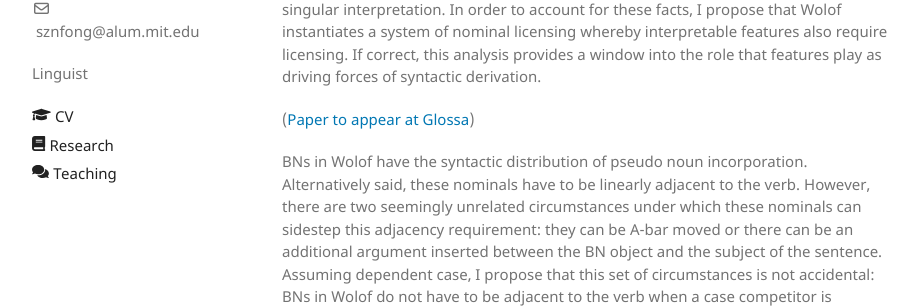
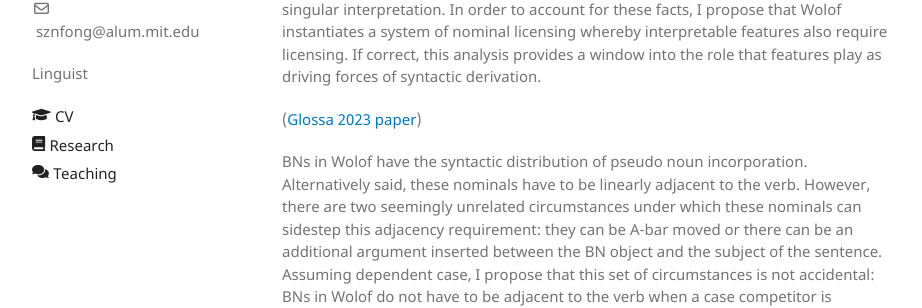
Before and after one commit to sznfng/sznfng.github.io, a Jekyll site: the page built from research.md, in a window 1280 px wide and 900 px high, scrolled down 1196 px. Shown: the part 151-459 px from the top of the window, without its empty margins (178-1100 px from the left). Built offline with Jekyll 4.4.1, drawn with Linux system fonts in a browser that asks for light colours.

Commit message:
Update research.md

```diff
--- a/research.md
+++ b/research.md
@@ -25,7 +25,7 @@ In Wolof, control clauses differ in whether or not the embedded PRO subject is p
 
 The semantic interpretation and syntactic distribution of BNs in Wolof differ from what is taken to characterize their counterparts in other languages. First, instead of being number neutral (i.e. compatible with either a singular or plural interpretation), BNs in Wolof are singular when unmodified. They can only receive a plural interpretation when the BN is accompanied by nominal morphology that can expone a plural feature. Importantly, if such morphological is number-invariant, the BN retains a singular interpretation. In order to account for these facts, I propose that Wolof instantiates a system of nominal licensing whereby interpretable features also require licensing. If correct, this analysis provides a window into the role that features play as driving forces of syntactic derivation.
 
-([Paper to appear at Glossa](https://lingbuzz.net/lingbuzz/004922))
+([Glossa 2023 paper](https://doi.org/10.16995/glossa.8581))
 
 BNs in Wolof have the syntactic distribution of pseudo noun incorporation. Alternatively said, these nominals have to be linearly adjacent to the verb. However, there are two seemingly unrelated circumstances under which these nominals can sidestep this adjacency requirement: they can be A-bar moved or there can be an additional argument inserted between the BN object and the subject of the sentence. Assuming dependent case, I propose that this set of circumstances is not accidental: BNs in Wolof do not have to be adjacent to the verb when a case competitor is provided to them -- otherwise, they have to be licensed via linear adjacency with the verb. What A-bar movement and the introduction of an intermediate argument have in common is that they provide a case competitor to the BN. This research thus contributes to the long standing debate about the relationship between nominal licensing and case assignment.
 
```
